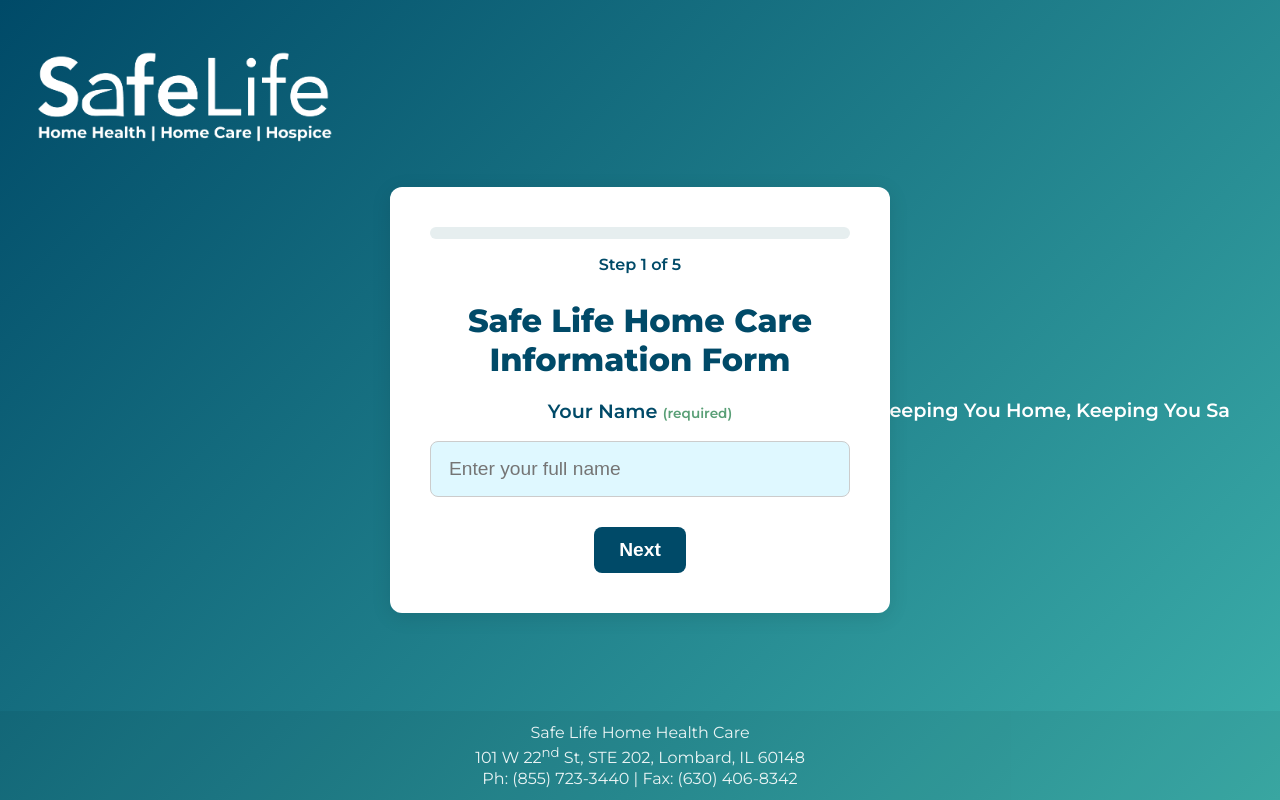
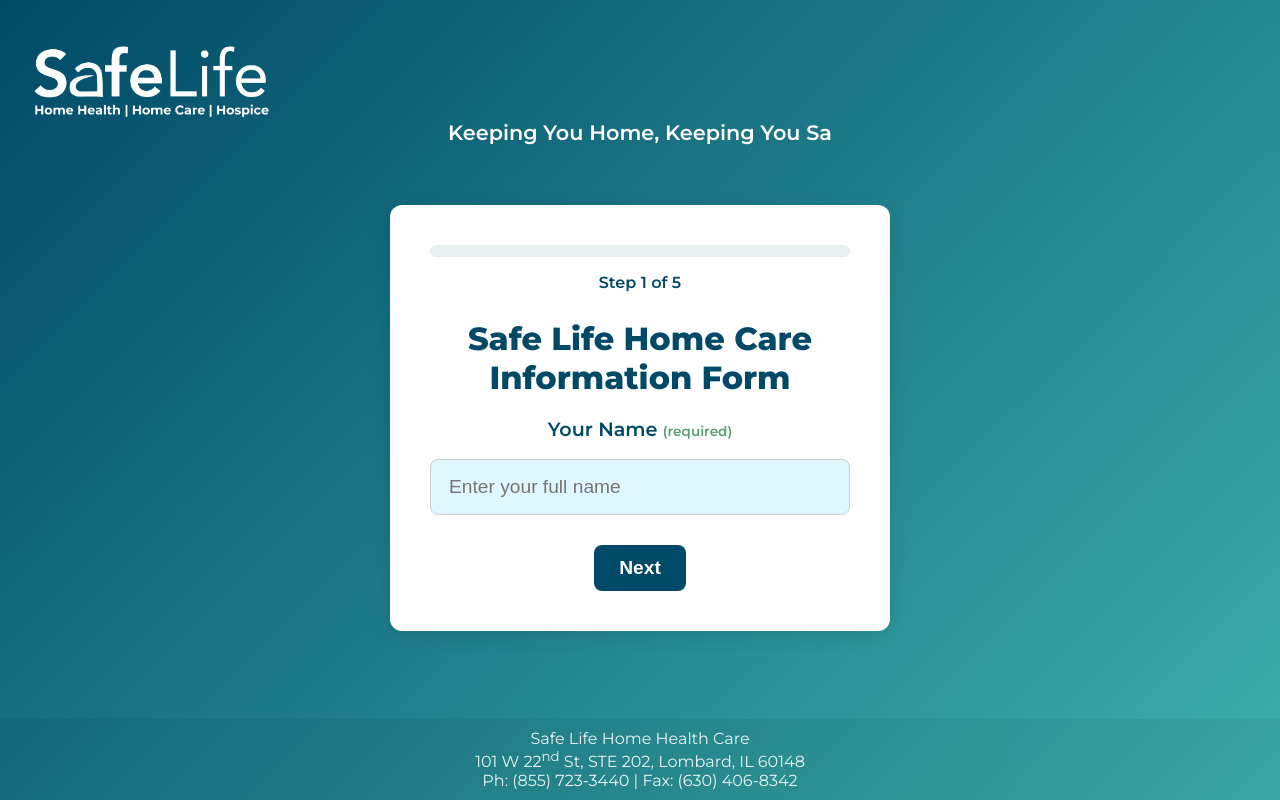
Before and after one commit to Asadali242/Safe-Life-CCP-Referral-Generation, a website: page index.html in a window 1280 px wide. Drawn offline with Linux system fonts and the light colour scheme.

Commit message:
Update Style.css
Updating the style

```diff
--- a/style.css
+++ b/style.css
@@ -28,27 +28,22 @@
 }
 
 .page-header .logo {
-  height: 150px;
+  height: 120px;
   width: auto;
 }
 
 /* Quote - Desktop */
 .quote-container {
-  position: absolute;
-  right: 50px;
-  top: 50%;
-  transform: translateY(-50%);
-  font-size: 1.2rem;
+  position: relative;
+  text-align: center;
+  font-size: 1.3rem;
   color: #ffffff;
   font-family: 'Montserrat', sans-serif;
   font-weight: 600;
-  width: 90%;
-  max-width: 95%;
-  margin: 10px auto 15px;
-  text-align: right;
+  margin: 120px auto 30px; /* Add spacing below logo */
+  max-width: 80%;
+  white-space: normal;
   overflow: hidden;
-  white-space: nowrap;
-  text-overflow: ellipsis;
 }
 
 /* Form Container */
@@ -61,16 +56,9 @@
   width: 95%;
   max-width: 500px;
   text-align: center;
-  margin: auto;
-  margin-top: 140px;
-  margin-bottom: 100px;
+  margin: 30px auto 70px;;
   position: relative;
   z-index: 1;
-}
-
-main.container {
-  margin-top: auto;
-  margin-bottom: auto;
 }
 
 /* Footer */
@@ -86,7 +74,7 @@
 }
 
 .footer p {
-  margin: 2px 0;
+  margin: auto;
 }
 
 /* Progress Bar */
```
